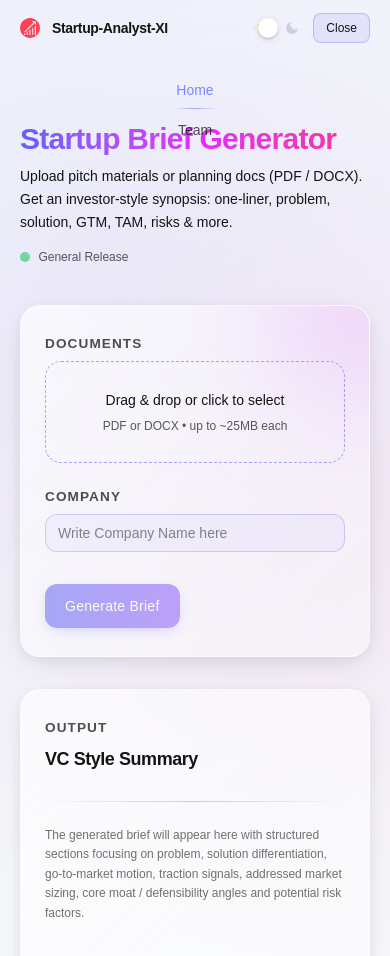
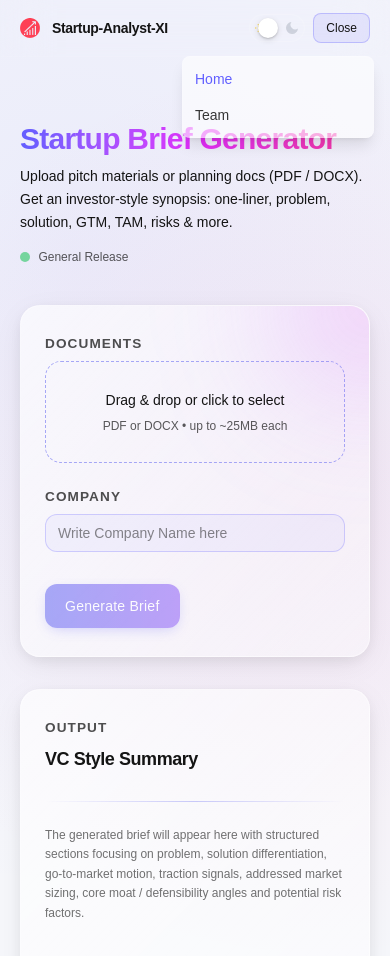
Before and after one commit to akshayBhardwaj23/startup-analyst, a Next.js app: page / in a window 390 px wide. Both pictures are taken after a click on the button "Menu". Shown: the top 956 px of the page. Built offline with nearby package versions, Linux system fonts and the light colour scheme.

Commit message:
Updated Menu Bar

```diff
--- a/app/components/NavBar.tsx
+++ b/app/components/NavBar.tsx
@@ -1,7 +1,7 @@
 "use client";
 import Link from "next/link";
 import { usePathname } from "next/navigation";
-import { useEffect, useState } from "react";
+import { useEffect, useRef, useState } from "react";
 import Image from "next/image";
 
 const links = [
@@ -13,6 +13,7 @@
   const pathname = usePathname();
   const [open, setOpen] = useState(false);
   const [isDark, setIsDark] = useState(false);
+  const firstFocusRef = useRef<HTMLAnchorElement | null>(null);
 
   // Initialize theme from localStorage or system preference
   useEffect(() => {
@@ -25,6 +26,22 @@
     root.classList.remove('dark','light');
     root.classList.add(dark ? 'dark' : 'light');
   }, []);
+
+  // Close mobile menu on ESC
+  useEffect(() => {
+    const onKey = (e: KeyboardEvent) => {
+      if (e.key === 'Escape') setOpen(false);
+    };
+    window.addEventListener('keydown', onKey);
+    return () => window.removeEventListener('keydown', onKey);
+  }, []);
+
+  // Initial focus when menu opens (no body scroll lock for subtle UX)
+  useEffect(() => {
+    if (open) {
+      requestAnimationFrame(() => firstFocusRef.current?.focus());
+    }
+  }, [open]);
 
   const toggleTheme = () => {
     if (typeof document === 'undefined') return;
@@ -46,18 +63,20 @@
         </div>
         {/* Right: Links + Theme toggle + mobile menu */}
         <div className="flex items-center gap-2">
-          <ul className={`md:flex items-center gap-1 text-sm font-medium ${open ? 'absolute left-0 right-0 top-14 flex flex-col bg-background/90 backdrop-blur-xl p-4 border-b border-white/5' : 'hidden md:flex'}`}>
+          {/* Desktop navigation */}
+          <ul className="hidden md:flex items-center gap-1 text-sm font-medium">
             {links.map(l => {
               const active = pathname === l.href;
               return (
                 <li key={l.href}>
                   <Link
                     href={l.href}
-                    onClick={() => setOpen(false)}
                     className={`px-3 py-2 rounded-lg transition relative block ${active ? 'text-indigo-400' : 'opacity-75 hover:opacity-100'} hover:text-indigo-300`}
                   >
                     {l.label}
-                    {active && <span className="absolute inset-x-2 -bottom-px h-px bg-gradient-to-r from-transparent via-indigo-400/70 to-transparent" />}
+                    {active && (
+                      <span className="absolute inset-x-2 -bottom-px h-px bg-gradient-to-r from-transparent via-indigo-400/70 to-transparent" />
+                    )}
                   </Link>
                 </li>
               );
@@ -96,11 +115,49 @@
             className="md:hidden text-xs px-3 py-1.5 rounded-lg border border-indigo-500/30 bg-indigo-500/10"
             onClick={() => setOpen(o => !o)}
             aria-label="Toggle navigation"
+            aria-expanded={open}
+            aria-controls="mobile-menu"
+            aria-haspopup="dialog"
           >
             {open ? 'Close' : 'Menu'}
           </button>
         </div>
       </div>
+
+      {/* Subtle top dropdown (mobile only) */}
+      {open && (
+        <>
+          {/* Invisible overlay below navbar to enable click-outside close */}
+          <button
+            type="button"
+            className="fixed inset-x-0 bottom-0 top-14 z-40 md:hidden bg-transparent"
+            aria-label="Close menu overlay"
+            onClick={() => setOpen(false)}
+          />
+          {/* Dropdown panel aligned to the right under the navbar */}
+          <div className="fixed right-4 top-14 z-50 md:hidden">
+            <div className="min-w-[12rem] rounded-lg border border-white/10 bg-[var(--background)] text-[var(--foreground)] shadow-lg backdrop-blur supports-[backdrop-filter]:bg-white/60 dark:supports-[backdrop-filter]:bg-zinc-900/60">
+              <ul className="py-1 text-sm font-medium">
+                {links.map(l => {
+                  const active = pathname === l.href;
+                  return (
+                    <li key={l.href}>
+                      <Link
+                        href={l.href}
+                        onClick={() => setOpen(false)}
+                        ref={l.href === links[0].href ? firstFocusRef : undefined}
+                        className={`block w-full px-3 py-2 rounded-md transition ${active ? 'text-indigo-500 dark:text-indigo-400' : 'opacity-85 hover:opacity-100'} hover:text-indigo-500 dark:hover:text-indigo-300`}
+                      >
+                        {l.label}
+                      </Link>
+                    </li>
+                  );
+                })}
+              </ul>
+            </div>
+          </div>
+        </>
+      )}
     </nav>
   );
 }
```
